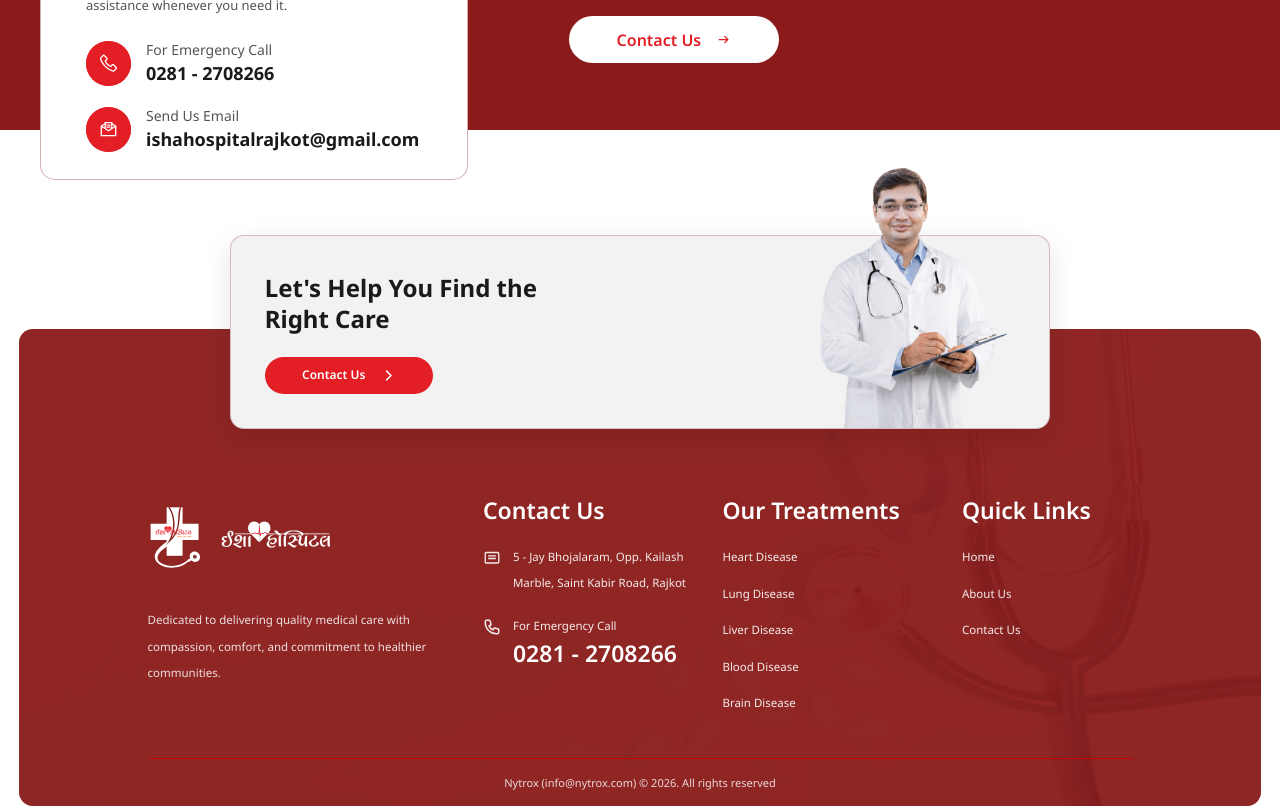
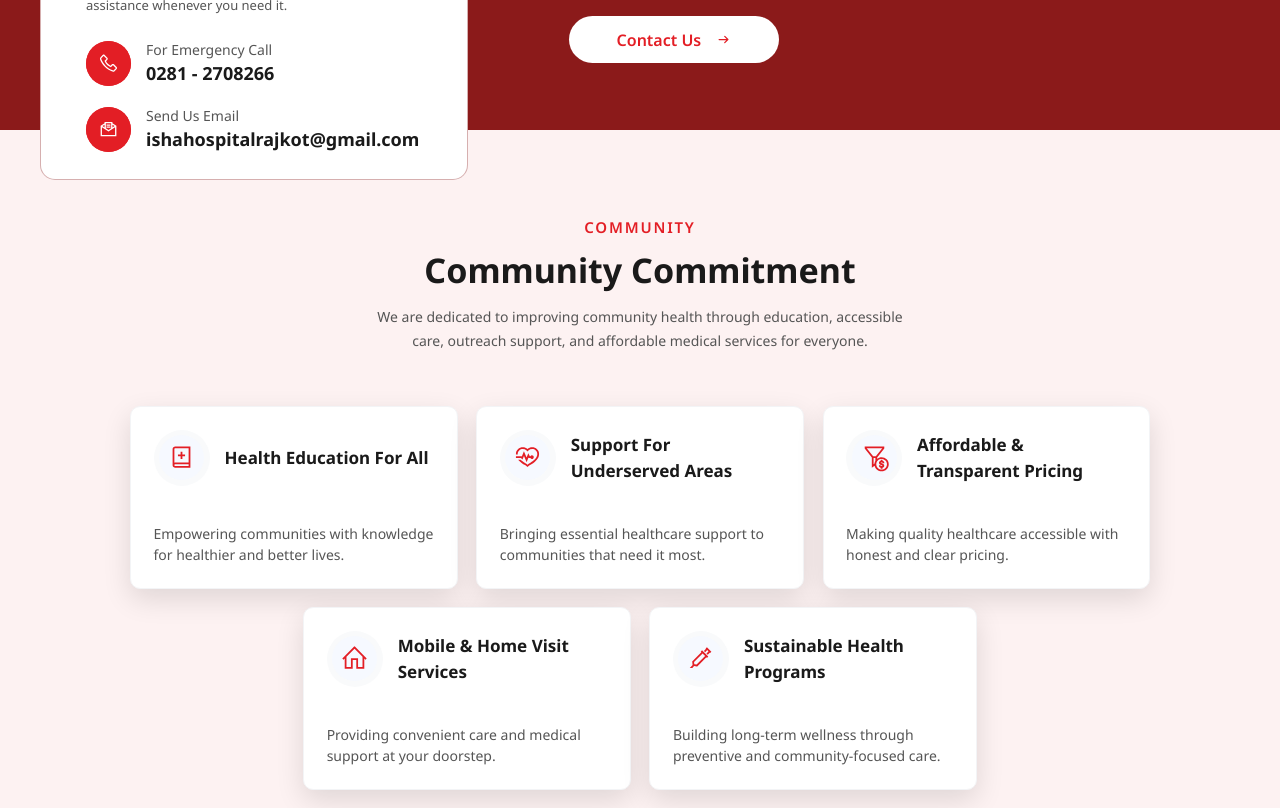
Before and after one commit to yagnikvora/isha-hospital, a Next.js app: page /about in a window 1280 px wide. Shown: the part 3580-4388 px from the top of the page. Built offline with nearby package versions, Linux system fonts and the light colour scheme.

Commit message:
feat: Add Community Commitment section with dynamic content and cards

```diff
--- a/app/about/page.tsx
+++ b/app/about/page.tsx
@@ -5,6 +5,7 @@ import VisionMissionSection from "../components/home/VisionMissionSection";
 import WhyChooseUsSection from "../components/home/WhyChooseUsSection";
 import OurValuesSection from "../components/about/OurValuesSection";
 import TestimonialsSection from "../components/about/TestimonialsSection";
+import CommunitySection from "../components/about/CommunitySection";
 import HomeHelpCtaSection from "../components/home/HomeHelpCtaSection";
 
 export const metadata: Metadata = {
@@ -26,6 +27,7 @@ export default function AboutPage() {
       <OurValuesSection />
       <TestimonialsSection />
       <HomeHelpCtaSection />
+      <CommunitySection />
 
     </>
   );
--- /dev/null
+++ b/app/components/about/CommunitySection.tsx
@@ -0,0 +1,62 @@
+import Image from "next/image";
+import { communityCommitmentSection } from "@/app/data/siteData";
+
+export default function CommunitySection() {
+    return (
+        <section className="bg-accent py-23 -mt-20 mb-25">
+            <div className="mx-auto max-w-6xl px-4 sm:px-6 lg:px-8">
+                <header className="mx-auto max-w-[690px] text-center">
+                    <p className="text-[15px] font-semibold uppercase tracking-[0.12em] text-topbar-text">
+                        {communityCommitmentSection.subtitle}
+                    </p>
+                    <h2 className="mt-3 text-[34px] leading-[1.18] font-bold text-text-primary">
+                        {communityCommitmentSection.title}
+                    </h2>
+                    <p className="mx-auto mt-4 max-w-[540px] text-[14px] leading-[1.75] text-text-secondary">
+                        {communityCommitmentSection.description}
+                    </p>
+                </header>
+
+                <div className="mt-14 grid grid-cols-1 gap-5 sm:grid-cols-2 lg:grid-cols-6">
+                    {communityCommitmentSection.cards.map((card) => {
+                        const cardPlacement =
+                            card.id <= 3
+                                ? "lg:col-span-2"
+                                : card.id === 4
+                                    ? "lg:col-start-2 lg:col-span-2"
+                                    : "lg:col-start-4 lg:col-span-2";
+
+                        return (
+                            <article
+                                key={card.id}
+                                className={`rounded-[10px] border border-border-light bg-secondary p-6 text-left shadow-[0_10px_28px_var(--color-contact-shadow)] transition-transform duration-300 hover:-translate-y-1 ${cardPlacement}`}
+                                style={{ minHeight: "176px" }}
+                            >
+                                <div className="flex items-center gap-4">
+                                    <div className="flex h-[56px] w-[56px] shrink-0 items-center justify-center rounded-full bg-bg-light">
+                                        <Image
+                                            src={card.icon}
+                                            alt=""
+                                            aria-hidden="true"
+                                            width={45}
+                                            height={45}
+                                            className="h-[45px] w-[45px]"
+                                        />
+                                    </div>
+
+                                    <h3 className="text-[17px] font-bold text-text-primary">
+                                        {card.title}
+                                    </h3>
+                                </div>
+
+                                <p className="mt-10 text-[14px] text-text-secondary">
+                                    {card.description}
+                                </p>
+                            </article>
+                        );
+                    })}
+                </div>
+            </div>
+        </section>
+    );
+}
--- a/app/data/siteData.ts
+++ b/app/data/siteData.ts
@@ -302,6 +302,50 @@ export const aboutTestimonialsSection = {
   ],
 };
 
+export const communityCommitmentSection = {
+  subtitle: "Community",
+  title: "Community Commitment",
+  description:
+    "We are dedicated to improving community health through education, accessible care, outreach support, and affordable medical services for everyone.",
+  cards: [
+    {
+      id: 1,
+      title: "Health Education For All",
+      description:
+        "Empowering communities with knowledge for healthier and better lives.",
+      icon: "/svgs/Community/Health_Education.svg",
+    },
+    {
+      id: 2,
+      title: "Support For Underserved Areas",
+      description:
+        "Bringing essential healthcare support to communities that need it most.",
+      icon: "/svgs/Community/Support.svg",
+    },
+    {
+      id: 3,
+      title: "Affordable & Transparent Pricing",
+      description:
+        "Making quality healthcare accessible with honest and clear pricing.",
+      icon: "/svgs/Community/Affordable_Pricing.svg",
+    },
+    {
+      id: 4,
+      title: "Mobile & Home Visit Services",
+      description:
+        "Providing convenient care and medical support at your doorstep.",
+      icon: "/svgs/Community/Home_Service.svg",
+    },
+    {
+      id: 5,
+      title: "Sustainable Health Programs",
+      description:
+        "Building long-term wellness through preventive and community-focused care.",
+      icon: "/svgs/Community/Health_Programs.svg",
+    },
+  ],
+};
+
 export const doctorsStaffSection = {
   subtitle: "Doctor & Staff",
   title: "Expert Doctor & Staff Team",
```
